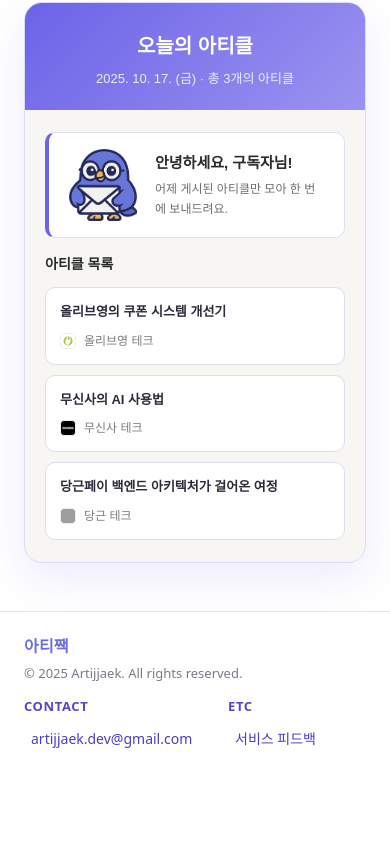
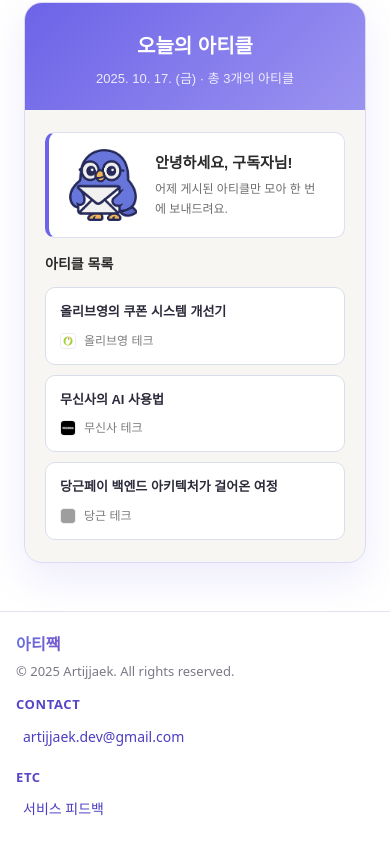
Before and after one commit to KJBig/artijjaek-front, a Vue app: page / in a window 390 px wide. Shown: the part 3393-4237 px from the top of the page. Before the commit the page ends 4169 px from the top, so only its background shows below. Built offline with nearby package versions, Linux system fonts and the light colour scheme; no server answers; grey boxes are pictures that could not be loaded.

Commit message:
feat: 푸터 모바일 레이아웃 개선

```diff
--- a/src/components/FooterBar.vue
+++ b/src/components/FooterBar.vue
@@ -182,8 +182,38 @@
     align-items: flex-start;
     gap: 14px;
   }
+
   .links {
-    gap: 24px;
+    width: 100%;
+    gap: 16px;
+    flex-direction: column;
+  }
+
+  .row {
+    width: 100%;
+    min-width: 0;
+  }
+}
+
+@media (max-width: 420px) {
+  .inner {
+    padding: 20px 16px;
+  }
+
+  .brand-row {
+    flex-direction: column;
+    align-items: flex-start;
+  }
+
+  .copy,
+  .link {
+    overflow-wrap: anywhere;
+    word-break: break-word;
+  }
+
+  .copied-msg {
+    white-space: normal;
+    max-width: min(220px, calc(100vw - 48px));
   }
 }
 </style>
```
